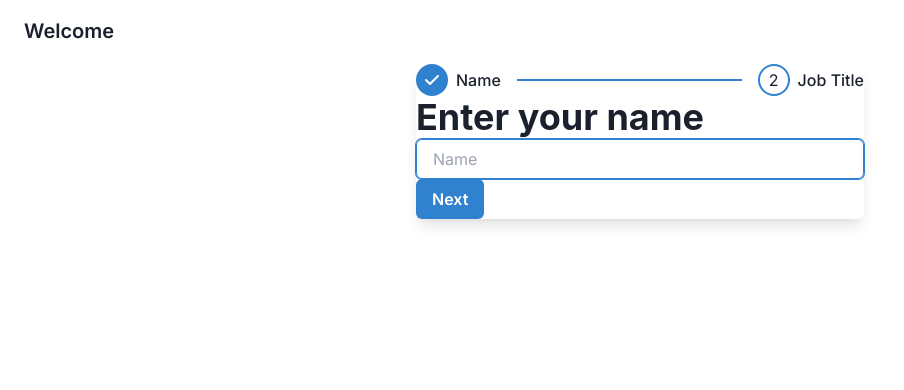
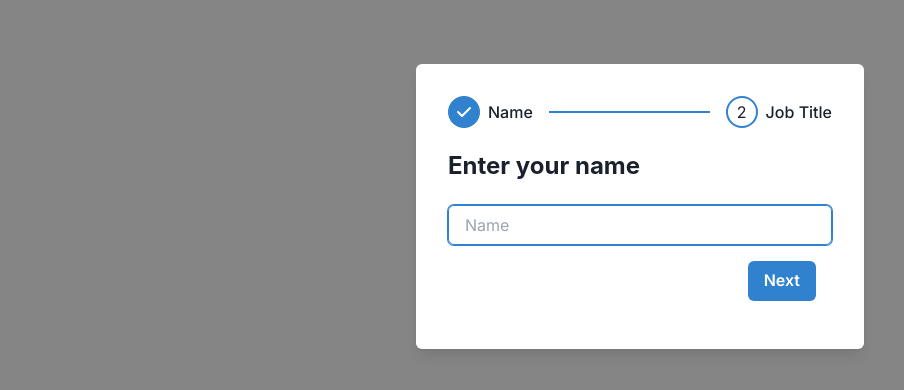
Before and after one commit to dwjohnston/vercel-nextjs-2, a Next.js app: page / in a window 1280 px wide. Shown: the top 390 px of the page, without its empty margins (0-904 px from the left). Built offline with nearby package versions, Linux system fonts and the light colour scheme.

Commit message:
Tidy up on the modal.

```diff
--- a/src/components/UserBadge.tsx
+++ b/src/components/UserBadge.tsx
@@ -1,14 +1,11 @@
 "use client";
-import { Box, Flex, Icon } from '@chakra-ui/react';
+import { Box, Flex, Icon, IconButton } from '@chakra-ui/react';
 import { useCurrentUser } from '../contexts/CurrentUserContext';
 import { FaRegUser } from "react-icons/fa6";
+import { FaPencil } from "react-icons/fa6";
 
 export function UserBadge() {
-    const [currentUser] = useCurrentUser();
-
-
-    console.log(currentUser);
-
+    const {currentUser, requestEdit} = useCurrentUser();
     if (!currentUser) {
         return null;
     }
@@ -21,6 +18,10 @@ export function UserBadge() {
         <strong>{currentUser.name}</strong>
         <p>{currentUser.title}</p>
         </Box>
+
+        <Box>
+            <IconButton variant="ghost" icon={<FaPencil/>} aria-label='Edit' onClick={requestEdit}/>
+        </Box>
     </Flex>
 
 }
--- a/src/components/WelcomeModal.tsx
+++ b/src/components/WelcomeModal.tsx
@@ -20,11 +20,12 @@ import {
     Box,
     Heading,
     Input,
-    Button
+    Button,
+    Flex
 } from '@chakra-ui/react';
 import Head from 'next/head';
 import { useCurrentUser } from '../contexts/CurrentUserContext';
-import { useState } from 'react';
+import { useEffect, useState } from 'react';
 
 
 
@@ -33,36 +34,33 @@ const steps = [
     { title: 'Job Title', description: 'Enter your job title' },
 ]
 
-export function WelcomeModal() {
-
-    const[currentUser, setCurrentUser] = useCurrentUser();
-
+function WelcomeModalInner() {
+    const {currentUser, setCurrentUser, isEditing} = useCurrentUser();
     const { activeStep, setActiveStep } = useSteps({
         index: 1,
         count: steps.length,
     })
-
     const [name, setName] = useState(null as null | string);
-
-    console.log(currentUser);
-
-    if (currentUser) {
+    if (!isEditing) {
         return null;
     }
-
-
 
     return <>
         <Modal
             isOpen
             onClose={() => {
-
+                // If there is a current user (and we are editing it)
+                // Then we can allow the modal to close with an escape button
+                // Otherwise ignore the escape button
+                if(currentUser){
+                    setCurrentUser(currentUser);
+                }
             }}
 
         >
-            <ModalHeader>Welcome</ModalHeader>
-            <ModalContent>
-                <Box>
+                    <ModalOverlay />
+            <ModalContent padding="2em">
+                <Box >
                     <Stepper index={activeStep}>
                         {steps.map((step, index) => (
                             <Step key={index}>
@@ -94,9 +92,11 @@ export function WelcomeModal() {
                             setName(name as string);
                             setActiveStep(2);
                         }}>
-                        <Heading>Enter your name</Heading>
-                        <Input name ="name" placeholder='Name' isRequired/>
+                        <Heading fontSize={"2xl"}  margin={"1em 0"}>Enter your name</Heading>
+                        <Input name ="name" placeholder='Name' isRequired defaultValue={currentUser?.name}/>
+                        <Flex justifyContent={"flex-end"}  margin="1em">
                         <Button variant="solid" colorScheme='blue' type="submit">Next</Button>
+                        </Flex>
                         </form>
                     </>}
                     {activeStep === 2 && <>
@@ -107,14 +107,20 @@ export function WelcomeModal() {
                             if(!title){
                                 throw new Error("Title did not exist in form");
                             }
+                            if(!name) {
+                                throw new Error("Name did not exist in state");
+                            }
                             setCurrentUser({
-                                name: name,
-                                title
+                                name: name as string,
+                                title : title as string
                             });
                         }}>
-                            <Heading>Enter your job title</Heading>
-                            <Input name ="title" placeholder='Title' isRequired/>
+                            <Heading fontSize={"2xl"} margin={"1em 0"}>Enter your job title</Heading>
+                            <Input name ="title" placeholder='Title' isRequired defaultValue={currentUser?.title}/>
+                            <Flex justifyContent={"flex-end"} margin="1em">
+
                             <Button variant="solid" colorScheme='blue' type="submit">Submit</Button>
+                            </Flex>
                         </form>
                     </>}
                 </Box>
@@ -122,3 +128,17 @@ export function WelcomeModal() {
         </Modal>
     </>
 }
+
+export function WelcomeModal() {
+
+    /**
+     * In order to force a remount we use this wrapper/pattern
+     * Otherwise the modal will get stuck on the old step
+     */
+    const {currentUser, setCurrentUser, isEditing} = useCurrentUser();
+    if(isEditing){
+        return <WelcomeModalInner/>
+
+    }
+    return null;
+}
--- a/src/contexts/CurrentUserContext.tsx
+++ b/src/contexts/CurrentUserContext.tsx
@@ -7,20 +7,37 @@ type CurrentUser = {
     title: string;
 }
 
-export const CurrentUserContext = React.createContext<{
+type CurrentUserContextType = {
     currentUser: CurrentUser | null;
     setCurrentUser: (user: CurrentUser) => void;
-}>({
+    requestEdit: () => void;
+    isEditing: boolean;
+};
+
+export const CurrentUserContext = React.createContext<CurrentUserContextType>({
     currentUser: null,
-    setCurrentUser: () => {}
+    setCurrentUser: () => {},
+    requestEdit: () => {},
+    isEditing: true,
 });
 
 export function CurrentUserContextProvider(props: React.PropsWithChildren<{}>) {
 
     const [currentUser, setCurrentUser] = useState<CurrentUser | null>(null);
+    const [isEditing, setIsEditing] = useState(true);
+
+    console.log(isEditing);
+
     return <CurrentUserContext.Provider value={{
         currentUser,
-        setCurrentUser
+        setCurrentUser : (user) => {
+            setCurrentUser(user);
+            setIsEditing(false);
+        },
+        isEditing,
+        requestEdit: () => {
+            setIsEditing(true)
+        },
     }}>
         {props.children}
     </CurrentUserContext.Provider>
@@ -34,8 +51,6 @@ export function CurrentUserContextProvider(props: React.PropsWithChildren<{}>) {
  * For now this just in state, we can later put it in localstorage, or be inspecting a cookie etc.
  * @returns
  */
-export function useCurrentUser() : [currentUser: CurrentUser | null, setCurrentUser: (user: CurrentUser) => void] {
-
-    const {currentUser, setCurrentUser} = useContext(CurrentUserContext);
-    return [currentUser, setCurrentUser];
+export function useCurrentUser() : CurrentUserContextType {
+    return useContext(CurrentUserContext);
 }
```
Also changed, not shown: app/page.tsx (+5 -11 lines).
